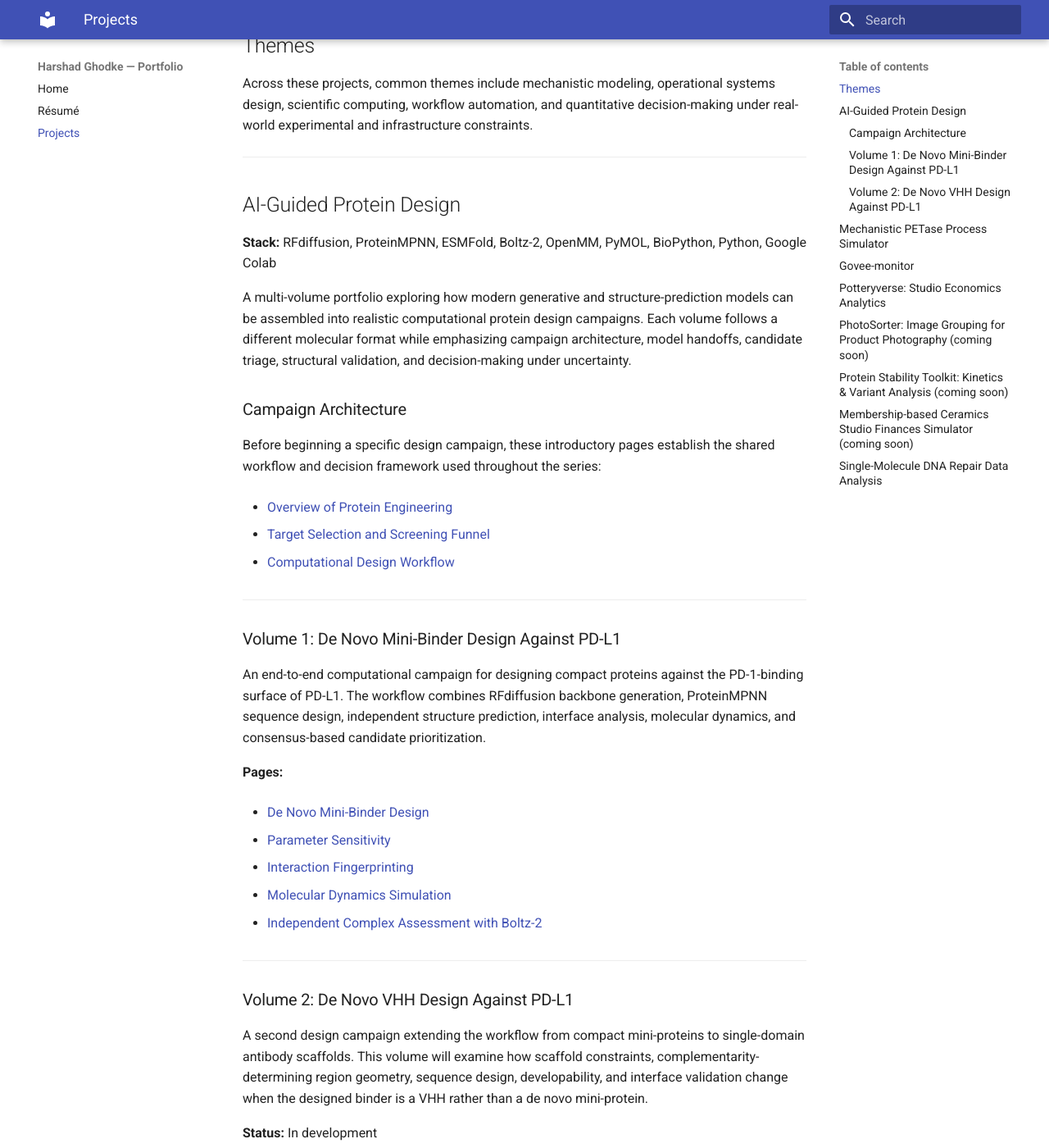
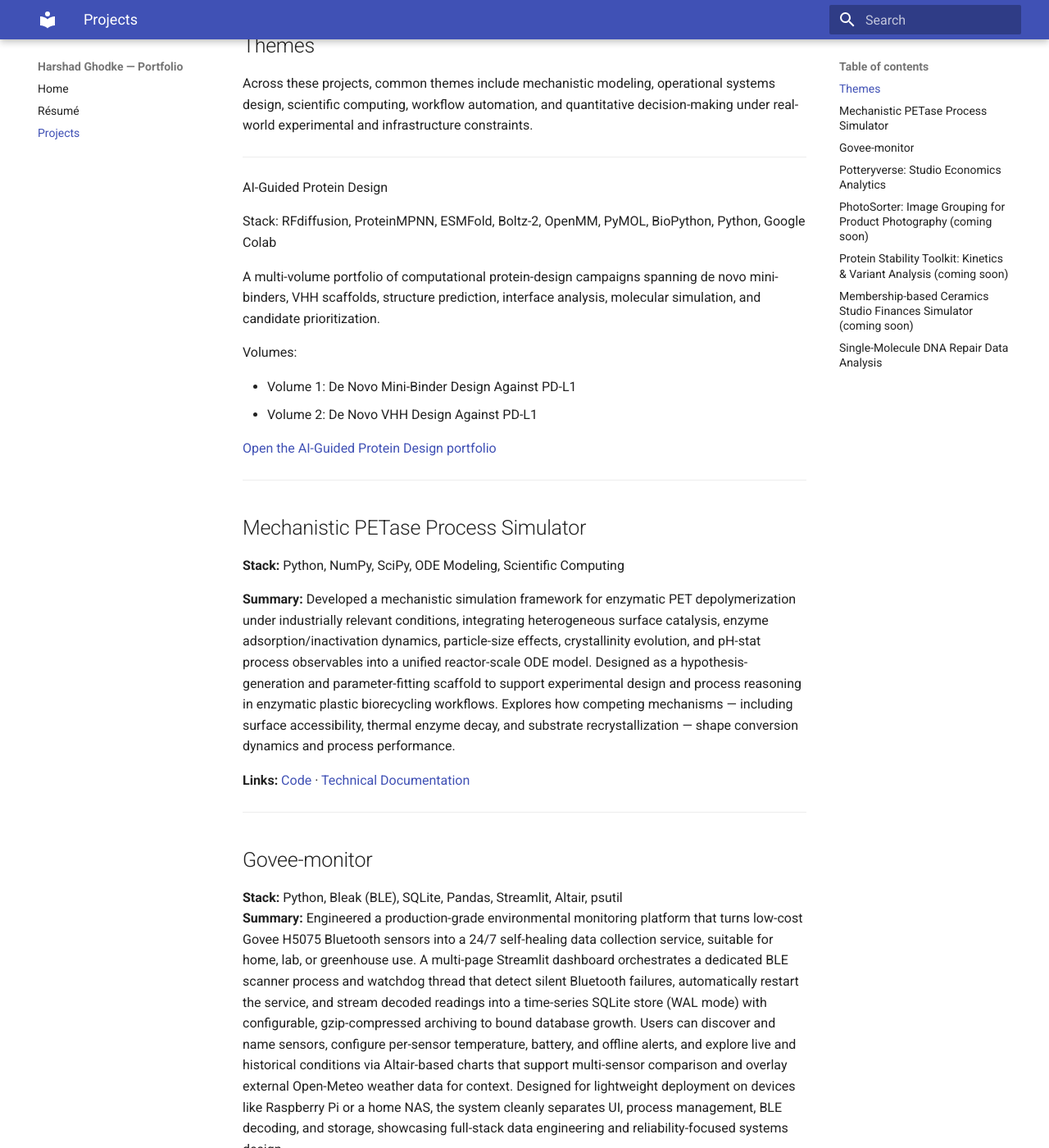
Before and after one commit to hghodkephd/hg-portfolio, an MkDocs documentation site: the page built from docs/projects.md, in a window 1280 px wide and 1400 px high, scrolled down 310 px. Shown: the whole window at 82% size. Built offline with MkDocs 1.6.1 and Material for MkDocs 9.7.7, drawn with Linux system fonts in a browser that asks for light colours.

Commit message:
Revise AI-Guided Protein Design section
Updated the AI-Guided Protein Design section with a refined description and removed outdated content. Added links to the portfolio and adjusted the campaign architecture.

```diff
--- a/docs/projects.md
+++ b/docs/projects.md
@@ -9,47 +9,18 @@ Across these projects, common themes include mechanistic modeling, operational s
 
 ---
 
-## AI-Guided Protein Design
+AI-Guided Protein Design
 
-**Stack:** RFdiffusion, ProteinMPNN, ESMFold, Boltz-2, OpenMM, PyMOL, BioPython, Python, Google Colab
+Stack: RFdiffusion, ProteinMPNN, ESMFold, Boltz-2, OpenMM, PyMOL, BioPython, Python, Google Colab
 
-A multi-volume portfolio exploring how modern generative and structure-prediction models can be assembled into realistic computational protein design campaigns. Each volume follows a different molecular format while emphasizing campaign architecture, model handoffs, candidate triage, structural validation, and decision-making under uncertainty.
+A multi-volume portfolio of computational protein-design campaigns spanning de novo mini-binders, VHH scaffolds, structure prediction, interface analysis, molecular simulation, and candidate prioritization.
 
-### Campaign Architecture
+Volumes:
 
-Before beginning a specific design campaign, these introductory pages establish the shared workflow and decision framework used throughout the series:
+* Volume 1: De Novo Mini-Binder Design Against PD-L1
+* Volume 2: De Novo VHH Design Against PD-L1
 
-- [Overview of Protein Engineering](/hg-portfolio/projects/pdl1-mini-binder/Page0_overview/)
-
-- [Target Selection and Screening Funnel](/hg-portfolio/projects/pdl1-mini-binder/Page0_overview_1/)
-
-- [Computational Design Workflow](/hg-portfolio/projects/pdl1-mini-binder/Page0_overview_2/)
-
----
-
-### Volume 1: De Novo Mini-Binder Design Against PD-L1
-
-An end-to-end computational campaign for designing compact proteins against the PD-1-binding surface of PD-L1. The workflow combines RFdiffusion backbone generation, ProteinMPNN sequence design, independent structure prediction, interface analysis, molecular dynamics, and consensus-based candidate prioritization.
-
-**Pages:**
-
-- [De Novo Mini-Binder Design](/hg-portfolio/projects/pdl1-mini-binder/Page1_denovo_minibinder_design/)
-
-- [Parameter Sensitivity](/hg-portfolio/projects/pdl1-mini-binder/Page2_parameter_sensitivity/)
-
-- [Interaction Fingerprinting](/hg-portfolio/projects/pdl1-mini-binder/Page3_interaction_fingerprinting/)
-
-- [Molecular Dynamics Simulation](/hg-portfolio/projects/pdl1-mini-binder/Page4_MDsimulations/)
-
-- [Independent Complex Assessment with Boltz-2](/hg-portfolio/projects/pdl1-mini-binder/Page5_Boltz/)
-
----
-
-### Volume 2: De Novo VHH Design Against PD-L1
-
-A second design campaign extending the workflow from compact mini-proteins to single-domain antibody scaffolds. This volume will examine how scaffold constraints, complementarity-determining region geometry, sequence design, developability, and interface validation change when the designed binder is a VHH rather than a de novo mini-protein.
-
-**Status:** In development
+[Open the AI-Guided Protein Design portfolio](ai-guided-protein-design/)
 
 ---
 
```
